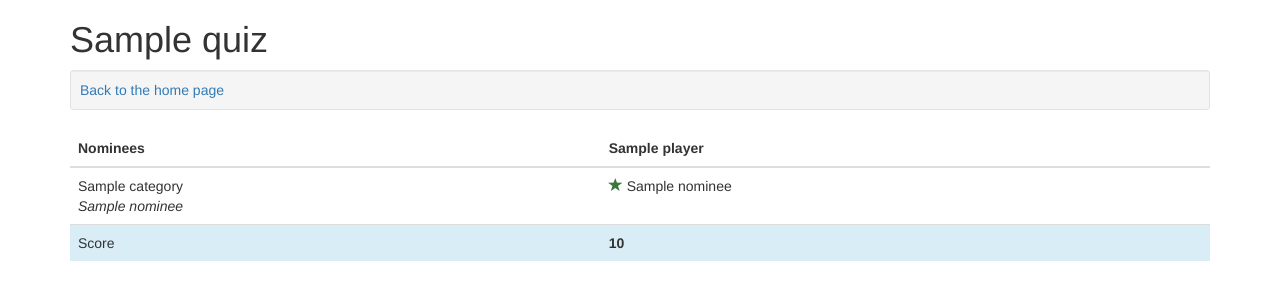
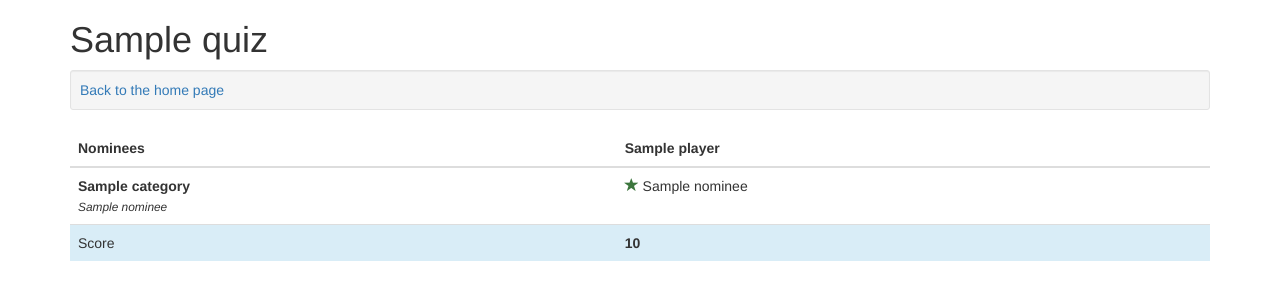
Before and after one commit to nortigo/oscarquiz, a Django app: page /results/1/ in a window 1280 px wide. Shown: the top 300 px of the page. Run offline with Django 3.2, Linux system fonts and the light colour scheme; tables that the repository leaves empty hold one stand-in row (values such as "Sample post"); some libraries are stand-ins or nearby versions.

Commit message:
Updated design

```diff
--- a/templates/results.html
+++ b/templates/results.html
@@ -25,9 +25,9 @@
                     <tbody>
                         {% for category in quiz.categories.all %}
                             <tr>
-                                <td>{{ category.name }}{% if category.winners %}<br>
+                                <td><b>{{ category.name }}</b>{% if category.winners %}<br>
                                     {% for nominee in category.winners %}
-                                        <i>{{ nominee.name }}</i>
+                                        <i class="small">{{ nominee.name }}</i>
                                     {% endfor %}{% endif %}</td>
 
                                 {% for player in quiz.players.all %}
```
